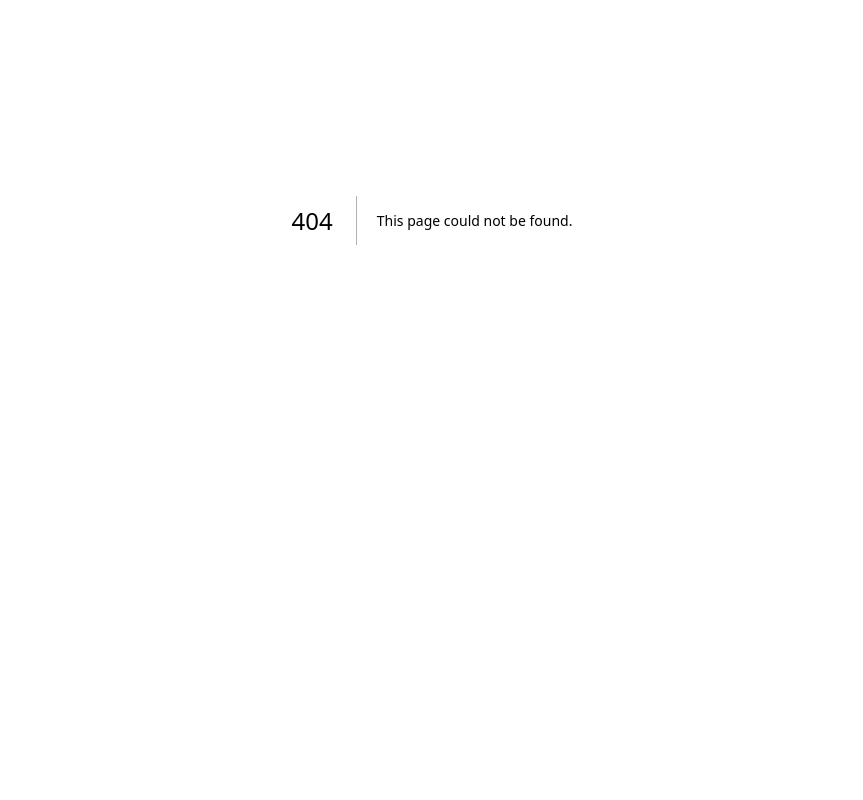
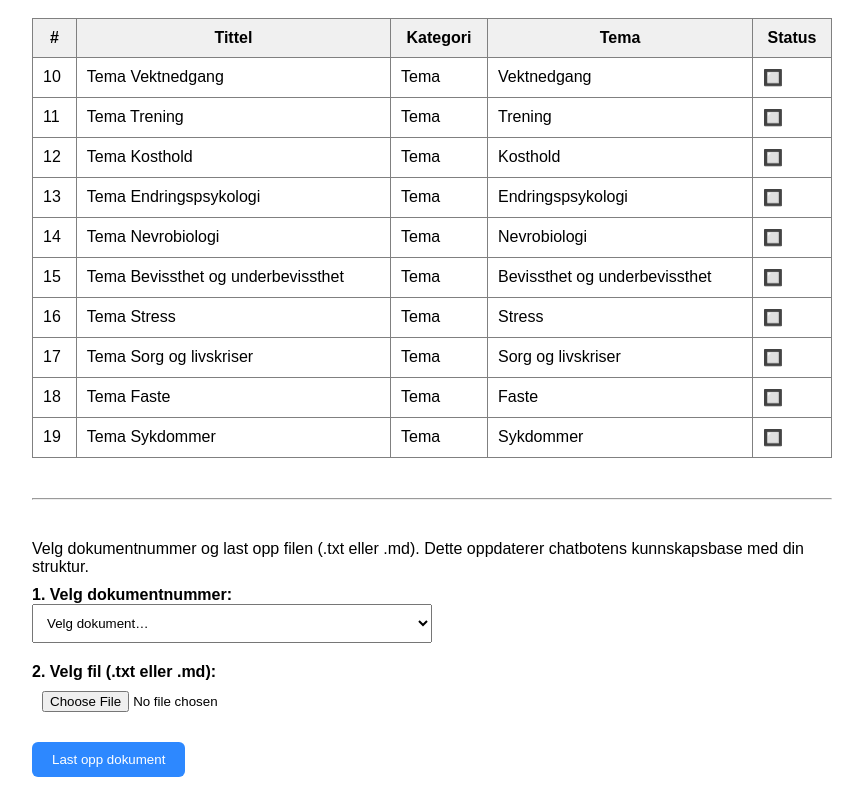
Before and after one commit to mortenhoelno/Nullfilter-admin, a Next.js app: page /admin in a window 1280 px wide. Before the commit this address had no page. Shown: the part 180-980 px from the top of the page, without its empty margins (208-1071 px from the left). Before the commit the page ends 800 px from the top, so only its background shows below. Built offline with nearby package versions, Linux system fonts and the light colour scheme.

Commit message:
Create admin.tsx

```diff
--- /dev/null
+++ b/pages/admin.tsx
@@ -0,0 +1,120 @@
+import { useState } from 'react';
+
+const documents = [
+  { id: 10, title: 'Tema Vektnedgang', category: 'Tema', theme: 'Vektnedgang' },
+  { id: 11, title: 'Tema Trening', category: 'Tema', theme: 'Trening' },
+  { id: 12, title: 'Tema Kosthold', category: 'Tema', theme: 'Kosthold' },
+  { id: 13, title: 'Tema Endringspsykologi', category: 'Tema', theme: 'Endringspsykologi' },
+  { id: 14, title: 'Tema Nevrobiologi', category: 'Tema', theme: 'Nevrobiologi' },
+  { id: 15, title: 'Tema Bevissthet og underbevissthet', category: 'Tema', theme: 'Bevissthet og underbevissthet' },
+  { id: 16, title: 'Tema Stress', category: 'Tema', theme: 'Stress' },
+  { id: 17, title: 'Tema Sorg og livskriser', category: 'Tema', theme: 'Sorg og livskriser' },
+  { id: 18, title: 'Tema Faste', category: 'Tema', theme: 'Faste' },
+  { id: 19, title: 'Tema Sykdommer', category: 'Tema', theme: 'Sykdommer' },
+];
+
+export default function AdminPage() {
+  const [selectedDocId, setSelectedDocId] = useState<number | null>(null);
+  const [selectedFile, setSelectedFile] = useState<File | null>(null);
+  const [uploadedDocs, setUploadedDocs] = useState<number[]>([]);
+
+  const handleUpload = () => {
+    if (!selectedDocId || !selectedFile) return;
+    // 👇 Her kobler vi til backend i neste steg
+    setUploadedDocs((prev) => [...prev, selectedDocId]);
+    alert(`Filen "${selectedFile.name}" lastet opp til dokument #${selectedDocId}`);
+    setSelectedFile(null);
+    setSelectedDocId(null);
+  };
+
+  return (
+    <div style={{ maxWidth: 800, margin: '0 auto', padding: 40, fontFamily: 'sans-serif' }}>
+      <h1 style={{ fontSize: 28, marginBottom: 20 }}>
+        🧠 NULL FILTER Chatbot – Admin-side for opplasting av dokumenter
+      </h1>
+
+      <h2 style={{ fontSize: 22, fontWeight: 'bold' }}>🗂️ Statusoversikt</h2>
+      <table border={1} cellPadding={10} style={{ borderCollapse: 'collapse', marginTop: 20, width: '100%' }}>
+        <thead>
+          <tr style={{ backgroundColor: '#f0f0f0' }}>
+            <th>#</th>
+            <th>Tittel</th>
+            <th>Kategori</th>
+            <th>Tema</th>
+            <th>Status</th>
+          </tr>
+        </thead>
+        <tbody>
+          {documents.map((doc) => (
+            <tr key={doc.id}>
+              <td>{doc.id}</td>
+              <td>{doc.title}</td>
+              <td>{doc.category}</td>
+              <td>{doc.theme}</td>
+              <td>{uploadedDocs.includes(doc.id) ? '✅' : '🔲'}</td>
+            </tr>
+          ))}
+        </tbody>
+      </table>
+
+      <hr style={{ margin: '40px 0' }} />
+
+      <p style={{ marginBottom: 10 }}>
+        Velg dokumentnummer og last opp filen (.txt eller .md). Dette oppdaterer chatbotens kunnskapsbase med din struktur.
+      </p>
+
+      <div style={{ marginBottom: 20 }}>
+        <label>
+          <strong>1. Velg dokumentnummer:</strong><br />
+          <select
+            onChange={(e) => setSelectedDocId(parseInt(e.target.value))}
+            value={selectedDocId ?? ''}
+            style={{ padding: 10, width: '100%', maxWidth: 400 }}
+          >
+            <option value="" disabled>Velg dokument…</option>
+            {documents.map((doc) => (
+              <option key={doc.id} value={doc.id}>
+                #{doc.id} – {doc.title}
+              </option>
+            ))}
+          </select>
+        </label>
+      </div>
+
+      <div style={{ marginBottom: 20 }}>
+        <label>
+          <strong>2. Velg fil (.txt eller .md):</strong><br />
+          <input
+            type="file"
+            accept=".txt,.md"
+            onChange={(e) => setSelectedFile(e.target.files?.[0] || null)}
+            style={{ padding: 10 }}
+          />
+        </label>
+      </div>
+
+      <button
+        onClick={handleUpload}
+        disabled={!selectedFile || selectedDocId === null}
+        style={{
+          background: '#2D88FF',
+          color: 'white',
+          padding: '10px 20px',
+          border: 'none',
+          borderRadius: 6,
+          cursor: 'pointer'
+        }}
+      >
+        Last opp dokument
+      </button>
+
+      <div style={{ marginTop: 40, padding: 20, background: '#fffbe6', borderRadius: 8 }}>
+        <h3>💡 Dagens inspirasjonsquote</h3>
+        <blockquote style={{ fontStyle: 'italic', marginTop: 10 }}>
+          "Små justeringer i dag kan skape store forandringer i morgen."
+        </blockquote>
+        <p style={{ marginTop: 5 }}>– Nullfilter GPT</p>
+      </div>
+    </div>
+  );
+}
```
